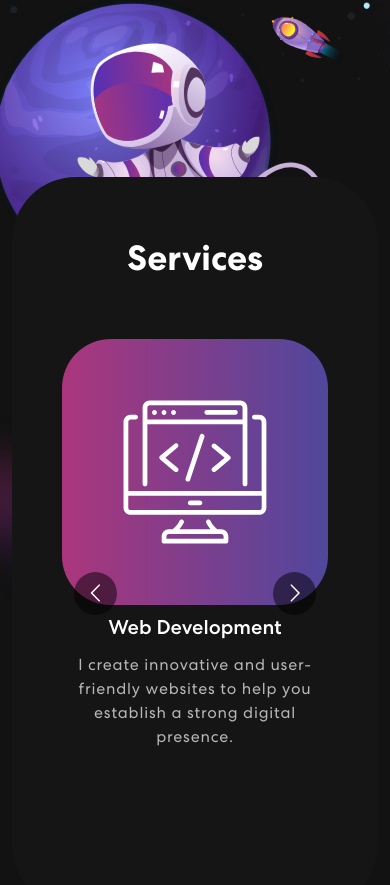
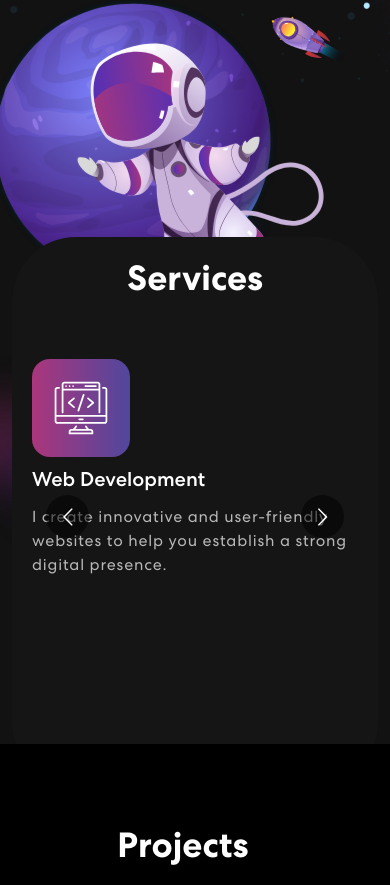
Before and after one commit to yunusemrekonar/my-portfolio-website, a React (Create React App) app: page / in a window 390 px wide. Shown: the part 750-1635 px from the top of the page. Built offline with nearby package versions, Linux system fonts and the light colour scheme.

Commit message:
Update App.css

```diff
--- a/src/App.css
+++ b/src/App.css
@@ -323,13 +323,16 @@ nav.navbar .navbar-toggler[aria-expanded="true"] .navbar-toggler-icon {
   padding: 5vh 0 5vh 0;
   position: relative;
 }
+
 .skill-bx {
   background: #151515;
   border-radius: 64px;
   text-align: center;
-  padding: 60px 50px;
-  margin-top: -60px;
+  padding: 20px 20px;
+  height: 65vh;
+  width: 100%;
 }
+
 .skill h2 {
 	font-size: 45px;
 	font-weight: 700;
@@ -344,13 +347,12 @@ nav.navbar .navbar-toggler[aria-expanded="true"] .navbar-toggler-icon {
     margin: 14px 0 75px 0;
 }
 .skill-slider {
+  text-align: left;
   width: 100%;
-  margin: 0 auto;
   position: relative;
 }
 .skill-slider .item img {
-  width: 70%;
-  margin: 0 auto 10px auto;
+  width: 30%;
 }
 .background-image-left {
   top: 28%;
@@ -680,7 +682,9 @@ nav.navbar .navbar-toggler[aria-expanded="true"] .navbar-toggler-icon {
   /************ Skills Css ************/
   .skill {
     margin-top: 12vh;
-    position: relative;
+    width: 100%;
+    height: 65vh;
+    display: flex;
   }
   .skill h2 {
     font-size: 35px;
@@ -690,11 +694,11 @@ nav.navbar .navbar-toggler[aria-expanded="true"] .navbar-toggler-icon {
   }
   .skill-slider {
     width: 100%;
-    margin: 0 auto;
     position: relative;
   }
   .skill-slider .item img {
-    width: 100%;
+    width: 30%;
+    margin: 0 auto 10px auto;
   }
   /************ Projects Css ************/
   .project h2 {
```
